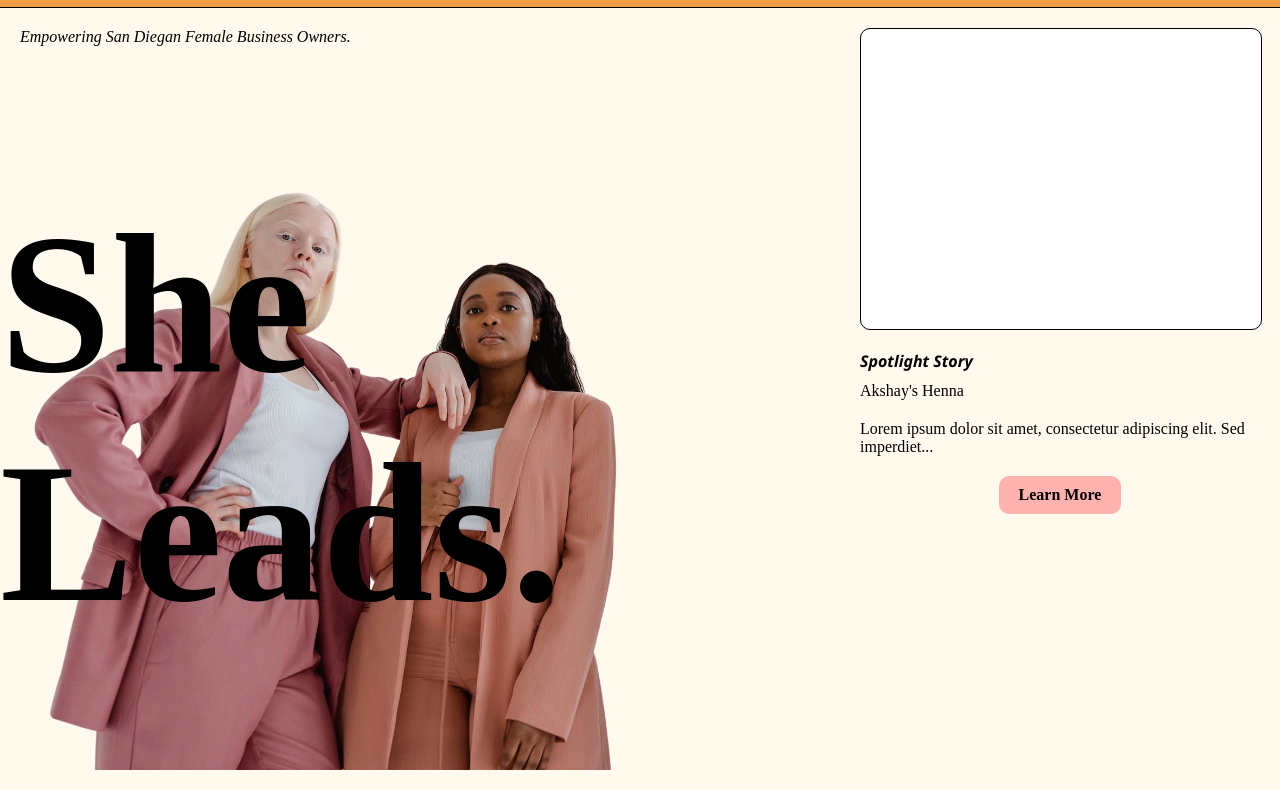
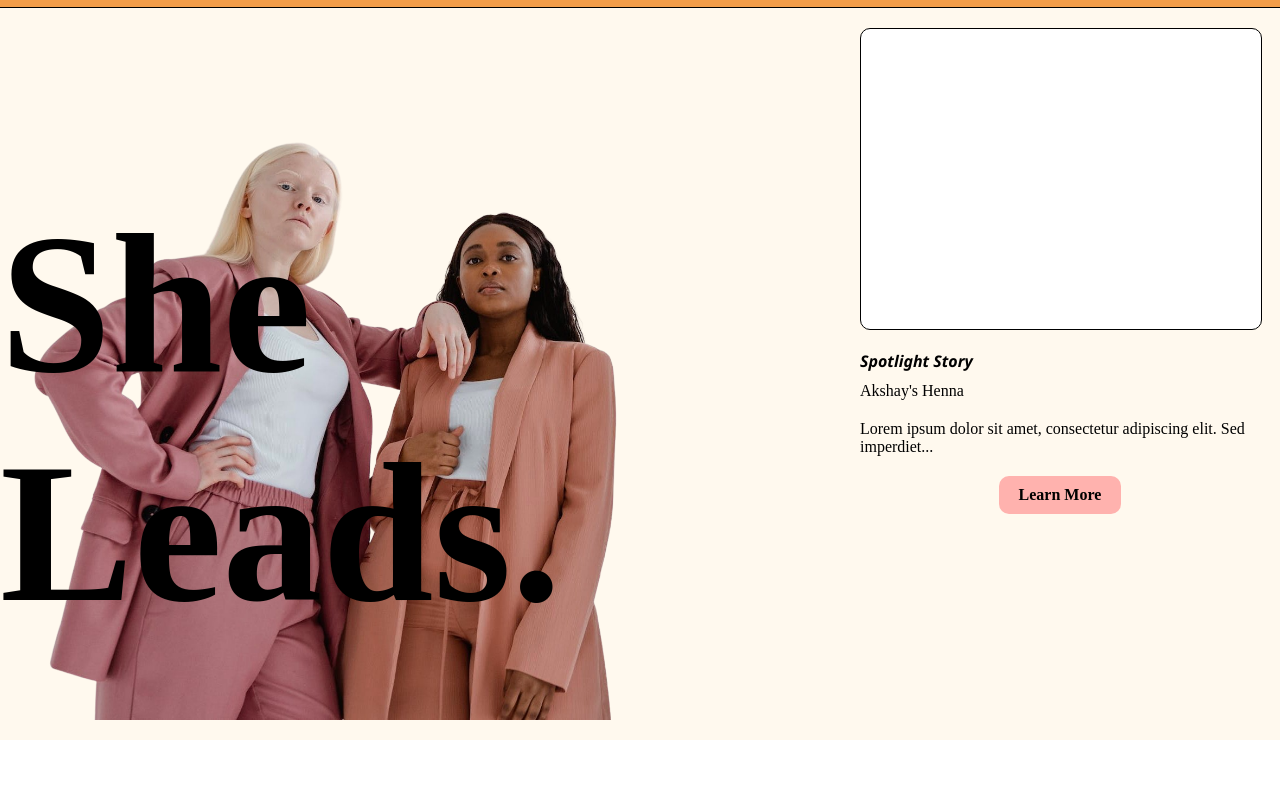
Before and after one commit to tanishapatil1234/tanishapatil1234.github.io, a plain HTML site: page index.html in a window 1280 px wide. Shown: the part 153-943 px from the top of the page. After the commit the page ends 893 px from the top, so only its background shows below. Drawn offline with Linux system fonts and the light colour scheme.

Commit message:
move img higher

```diff
--- a/styles.css
+++ b/styles.css
@@ -218,8 +218,10 @@ body, h1, h2, h3, p {
 .left-container {
   flex: 2;
   padding: 20px;
+  margin-top: -50px;
   display: flex;
   flex-direction: column;
+  justify-content: space-between;
   align-items: flex-start;
 }
 
```
